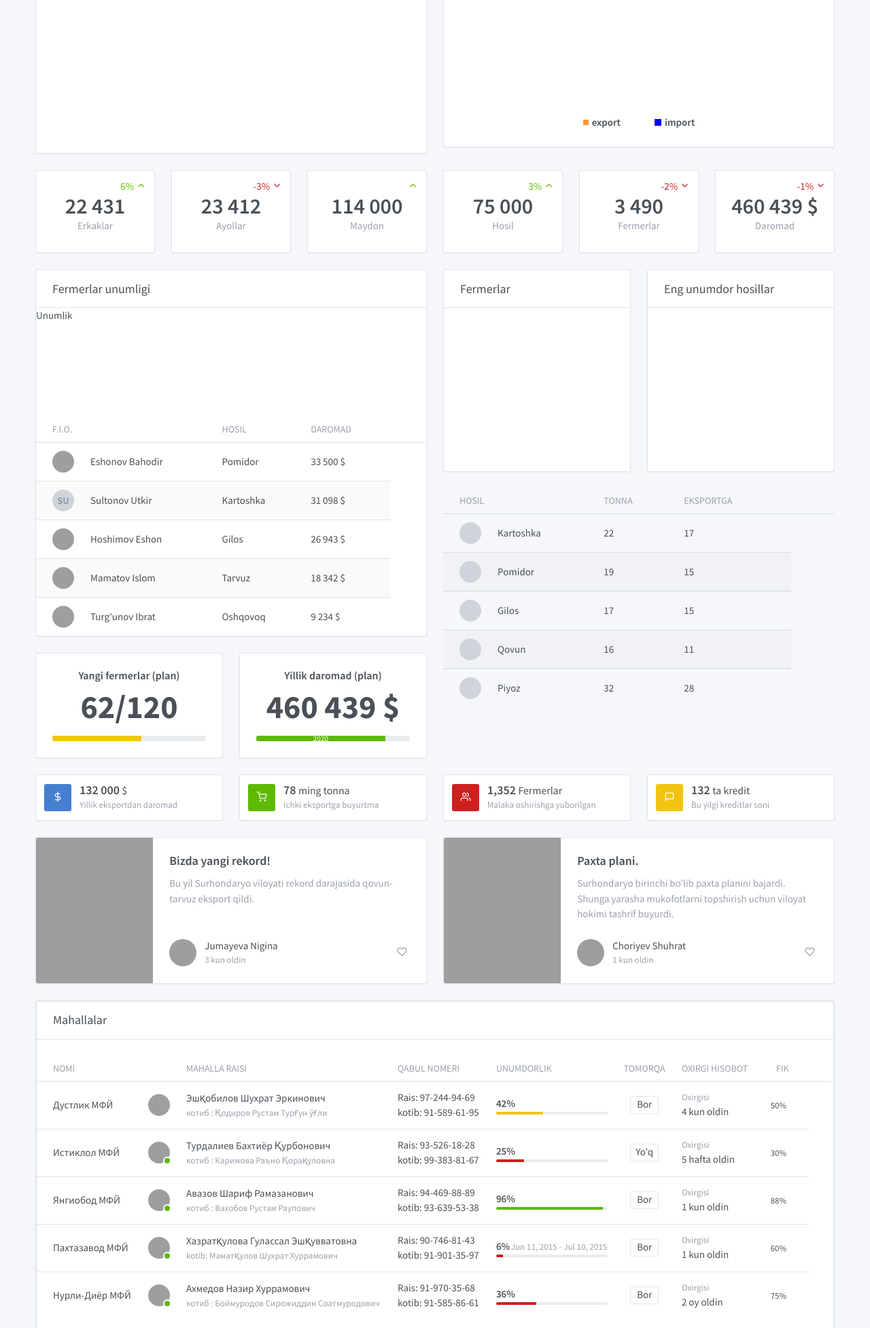
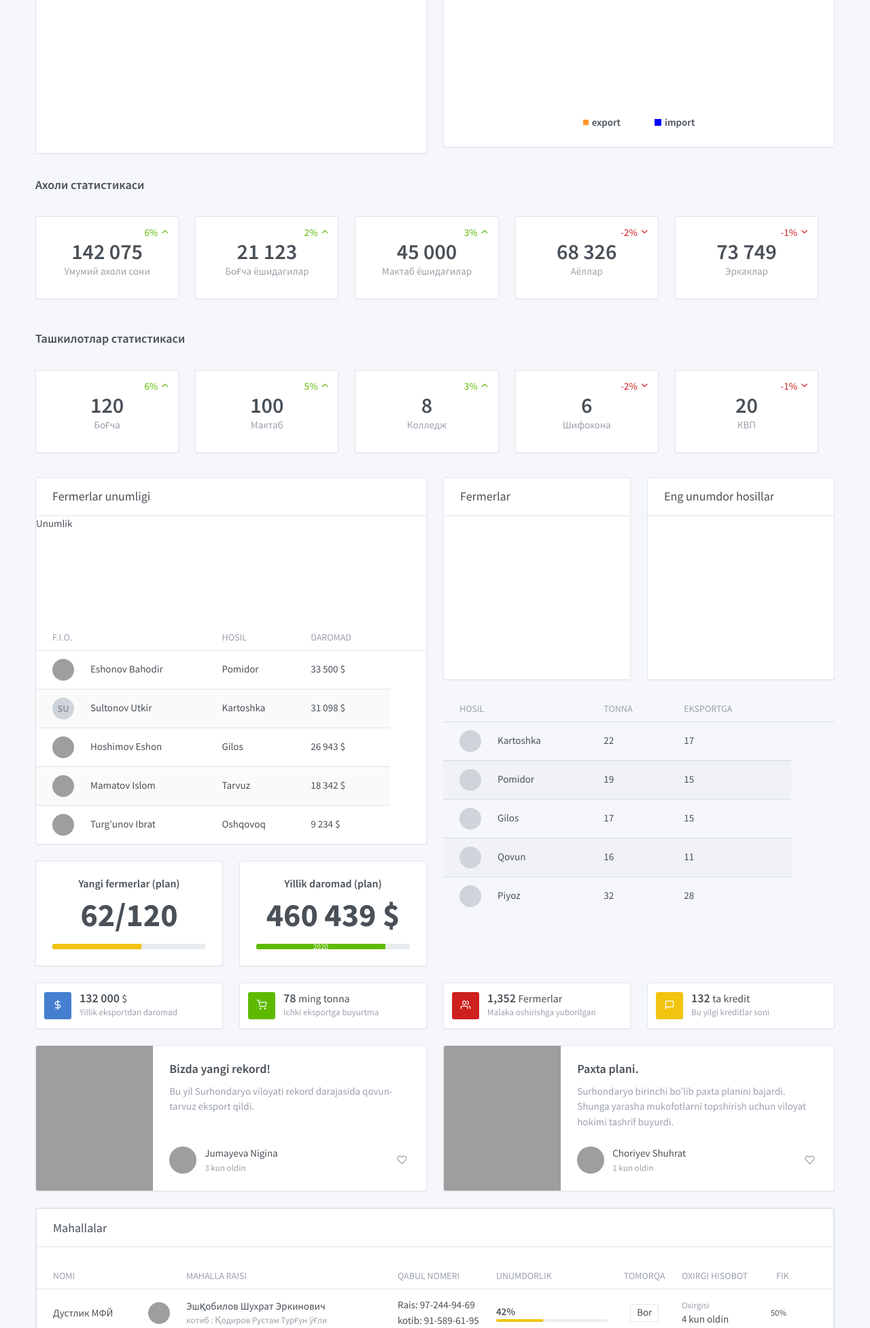
Before and after one commit to Sniperat/admin_v2, a Django app: page / in a window 1280 px wide. Shown: the part 803-2756 px from the top of the page at 68% size. Run offline with Django 3.2, Linux system fonts and the light colour scheme; a user stored in the database is signed in; data comes from the database, SQL or seed files in the repository; both versions use the stored data as it was after the commit; a map, chart or similar area stays blank; some libraries are stand-ins or nearby versions; grey boxes are pictures that could not be loaded.

Commit message:
statistika

```diff
--- a/core/templates/index.html
+++ b/core/templates/index.html
@@ -102,10 +102,10 @@
                             <div id="chart-donut2" style="height: 18rem;"></div>
                             <div class="d-flex justify-content-center">
                                 <b class="d-flex align-items-center">
-                                    <div style="background: #ff952e; padding: 4px ;margin-right: 5px "> </div>
+                                    <div style="background: #ff952e; padding: 4px ;margin-right: 5px "></div>
                                     export</b>
                                 <b class="d-flex align-items-center">
-                                <div style="background: blue; padding: 5px; margin-left: 50px; margin-right: 5px"> </div>
+                                    <div style="background: blue; padding: 5px; margin-left: 50px; margin-right: 5px"></div>
                                     import</b>
 
                             </div>
@@ -147,79 +147,143 @@
                     </script>
                 </div>
             </div>
-            <div class="row row-cards">
-                <div class="col-6 col-sm-4 col-lg-2">
+            <div class="row row-cards ">
+                <div class="p-3 col-12">
+                    <h4>Ахоли статистикаси</h4>
+                </div>
+                <div class="p-3 row row-cols-lg-5 row-cols-md-3 row-cols-6 w-100">
+                    <div class="col">
                         <div class="card">
                             <div class="card-body p-3 text-center">
                                 <div class="text-right text-green">
                                     6%
                                     <i class="fe fe-chevron-up"></i>
                                 </div>
-                            <div class="h1 m-0">22 431</div>
-                            <div class="text-muted mb-4">Erkaklar</div>
-                        </div>
-                    </div>
-                </div>
-                <div class="col-6 col-sm-4 col-lg-2">
-                    <div class="card">
-                        <div class="card-body p-3 text-center">
-                            <div class="text-right text-red">
-                                -3%
-                                <i class="fe fe-chevron-down"></i>
-                            </div>
-                            <div class="h1 m-0">23 412</div>
-                            <div class="text-muted mb-4">Ayollar</div>
-                        </div>
-                    </div>
-                </div>
-                <div class="col-6 col-sm-4 col-lg-2">
+                                <div class="h1 m-0">142 075</div>
+                                <div class="text-muted mb-4">Умумий ахоли сони</div>
+                            </div>
+                        </div>
+                    </div>
+
+                    <div class="col">
                         <div class="card">
                             <div class="card-body p-3 text-center">
                                 <div class="text-right text-green">
-
+2%
                                     <i class="fe fe-chevron-up"></i>
                                 </div>
-                            <div class="h1 m-0">114 000</div>
-                            <div class="text-muted mb-4">Maydon</div>
-                        </div>
-                    </div>
-                </div>
-                <div class="col-6 col-sm-4 col-lg-2">
+                                <div class="h1 m-0">21 123</div>
+                                <div class="text-muted mb-4">Боғча ёшидагилар</div>
+                            </div>
+                        </div>
+                    </div>
+                    <div class="col">
                         <div class="card">
                             <div class="card-body p-3 text-center">
                                 <div class="text-right text-green">
                                     3%
                                     <i class="fe fe-chevron-up"></i>
                                 </div>
-                            <div class="h1 m-0">75 000</div>
-                            <div class="text-muted mb-4">Hosil</div>
-                        </div>
-                    </div>
-                </div>
-                <div class="col-6 col-sm-4 col-lg-2">
+                                <div class="h1 m-0">45 000</div>
+                                <div class="text-muted mb-4">Мактаб ёшидагилар</div>
+                            </div>
+                        </div>
+                    </div>
+                    <div class="col">
                         <div class="card">
                             <div class="card-body p-3 text-center">
                                 <div class="text-right text-red">
                                     -2%
                                     <i class="fe fe-chevron-down"></i>
                                 </div>
-                            <div class="h1 m-0">3 490</div>
-                            <div class="text-muted mb-4">Fermerlar</div>
-                        </div>
-                    </div>
-                </div>
-                <div class="col-6 col-sm-4 col-lg-2">
+                                <div class="h1 m-0">68 326</div>
+                                <div class="text-muted mb-4">Аёллар</div>
+                            </div>
+                        </div>
+                    </div>
+                    <div class="col">
                         <div class="card">
                             <div class="card-body p-3 text-center">
                                 <div class="text-right text-red">
                                     -1%
                                     <i class="fe fe-chevron-down"></i>
                                 </div>
-                            <div class="h1 m-0">460 439 $</div>
-                            <div class="text-muted mb-4">Daromad</div>
-                        </div>
-                    </div>
-                </div>
+                                <div class="h1 m-0">73 749</div>
+                                <div class="text-muted mb-4">Эркаклар</div>
+                            </div>
+                        </div>
+                    </div>
+                </div>
+
+                <div class="p-3 col-12">
+                    <h4>Ташкилотлар статистикаси</h4>
+                </div>
+
+                <div class="p-3 row row-cols-lg-5 row-cols-md-3 row-cols-6 w-100">
+                    <div class="col">
+                        <div class="card">
+                            <div class="card-body p-3 text-center">
+                                <div class="text-right text-green">
+                                    6%
+                                    <i class="fe fe-chevron-up"></i>
+                                </div>
+                                <div class="h1 m-0">120</div>
+                                <div class="text-muted mb-4">Боғча</div>
+                            </div>
+                        </div>
+                    </div>
+
+                    <div class="col">
+                        <div class="card">
+                            <div class="card-body p-3 text-center">
+                                <div class="text-right text-green">
+5%
+                                    <i class="fe fe-chevron-up"></i>
+                                </div>
+                                <div class="h1 m-0">100</div>
+                                <div class="text-muted mb-4">Мактаб</div>
+                            </div>
+                        </div>
+                    </div>
+                    <div class="col">
+                        <div class="card">
+                            <div class="card-body p-3 text-center">
+                                <div class="text-right text-green">
+                                    3%
+                                    <i class="fe fe-chevron-up"></i>
+                                </div>
+                                <div class="h1 m-0">8</div>
+                                <div class="text-muted mb-4">Колледж</div>
+                            </div>
+                        </div>
+                    </div>
+                    <div class="col">
+                        <div class="card">
+                            <div class="card-body p-3 text-center">
+                                <div class="text-right text-red">
+                                    -2%
+                                    <i class="fe fe-chevron-down"></i>
+                                </div>
+                                <div class="h1 m-0">6</div>
+                                <div class="text-muted mb-4">Шифохона</div>
+                            </div>
+                        </div>
+                    </div>
+                    <div class="col">
+                        <div class="card">
+                            <div class="card-body p-3 text-center">
+                                <div class="text-right text-red">
+                                    -1%
+                                    <i class="fe fe-chevron-down"></i>
+                                </div>
+                                <div class="h1 m-0">20</div>
+                                <div class="text-muted mb-4">КВП</div>
+                            </div>
+                        </div>
+                    </div>
+                </div>
+
+
                 <div class="col-lg-6">
                     <div class="card">
                         <div class="card-header">
```
Also changed, not shown: db.sqlite3. Lines whose indentation alone changed are shown as unchanged.
